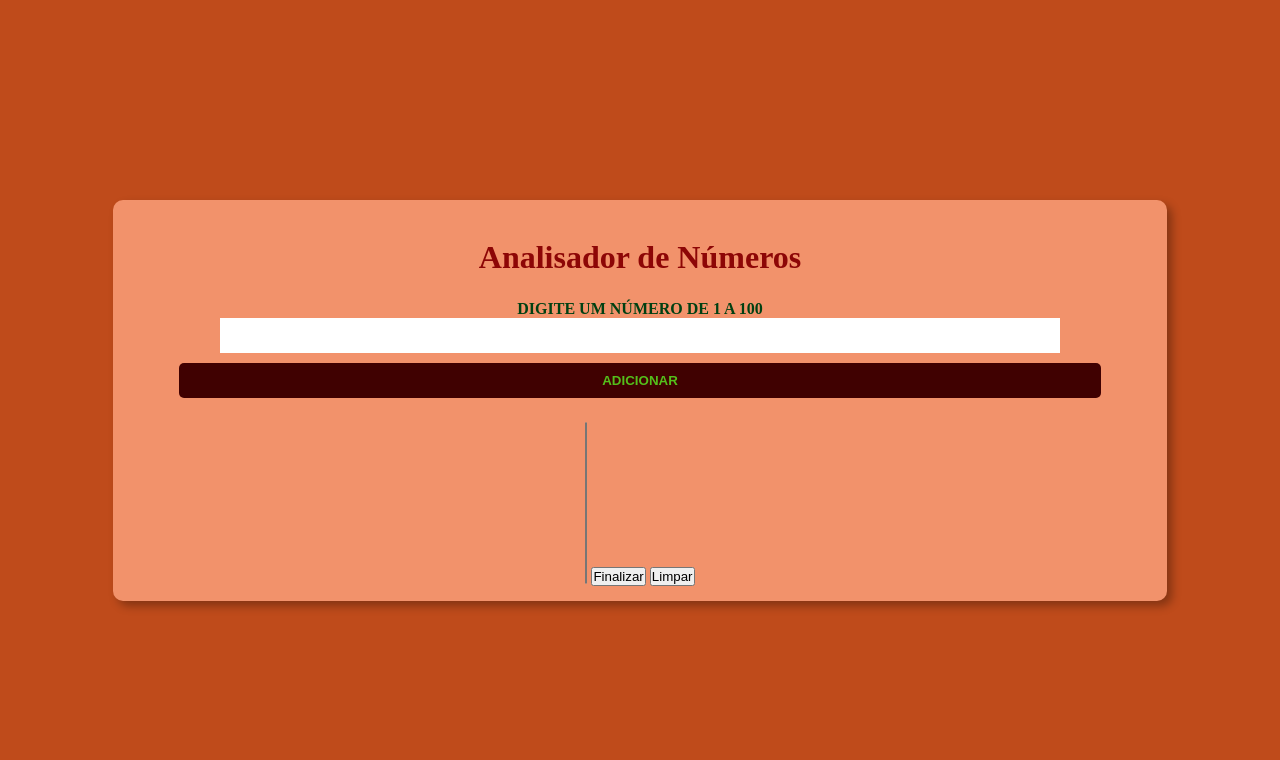
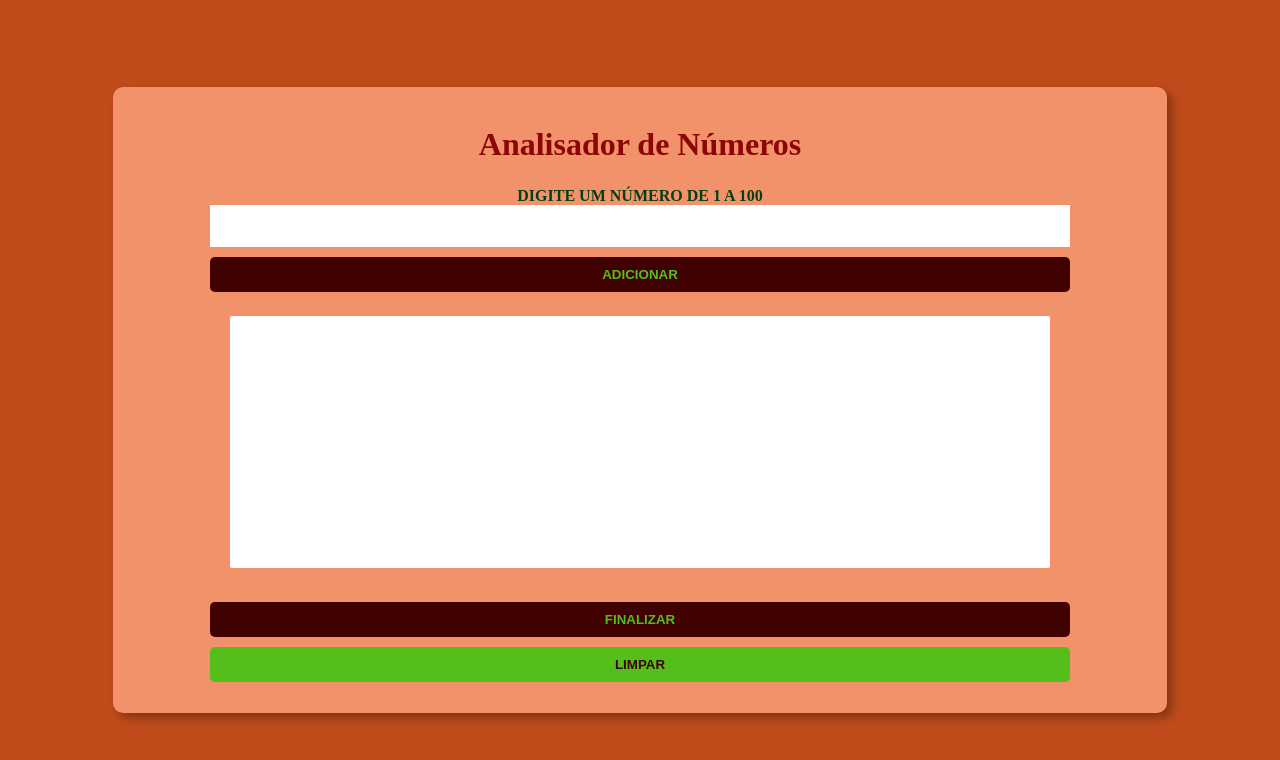
Before and after one commit to Crisleine-Erculano/analisador-de-numeros, a plain HTML site: page index.html in a window 1280 px wide. Drawn offline with Linux system fonts and the light colour scheme.

Commit message:
Estilização da div selecao.

```diff
--- a/stylle.css
+++ b/stylle.css
@@ -32,36 +32,103 @@ body{
 }
 .analisador__titulo{
     font-size: 2rem;
+
     padding: 1.5rem 0;
 }
 .analisador__texto{
-    padding: 10px;
-    font-weight: bold;
     color: #004012;
 
-    text-transform: uppercase;
-    text-align: center;
+    cursor: pointer;
+
+    font-weight: bold;
 
     margin-top: 10px;
-    cursor: pointer;
+    padding: 10px;
 
+    text-align: center;
+    text-transform: uppercase;
 }
 .analisador__numeros{
     border: none;
-    padding: 10px;
+
+    color: #400101;
+
+    font-size: 1.15rem;
+    font-weight: 500;
+
+    padding: 10px 20px;
+
+    outline: none;
+
     width: 80%;
 }
-.analisador__botao{
+.analisador__botao, .selecao__botao{
     background-color:  #400101;
+
     border: none;
     border-radius: 5px;
+    box-sizing: content-box;
 
     color: #54BF1B;
+    font-weight: bold;
+
+    margin-top: 10px;
+    padding: 10px 20px ;
+
+    text-transform: uppercase;
+    width: 80%;
+}
+.selecao{
+    align-items: center;
+    display: flex;
+    flex-direction: column;
+
+    width: 100%;
+
+}
+.selecao__valores{
+    border: none;
+
+    color: #400101;
+
+    font-size:1.15rem ;
+    font-weight: 500;
+
+    margin-bottom:1.5rem ;
+    padding: 1rem 0;
+
+    outline: none;
+
+    text-align: center;
+
+    width: 80%;
+
+}
+.selecao__limpar{
+    background-color: #54BF1B  ;
+
+    border: none;
+    border-radius: 5px;
+    box-sizing: content-box;
+
+    color: #400101;
+
     font-weight: bold;
 
     padding: 10px 20px ;
     margin-top: 10px;
 
     text-transform: uppercase;
-    width: 90%;
+
+    width: 80%;
 }
+.resultados{
+    font-size: 1.5rem;
+
+    justify-content: center;
+
+    margin: 0 auto;
+    padding-top: 1rem;
+
+    text-align: justify;
+}
```
